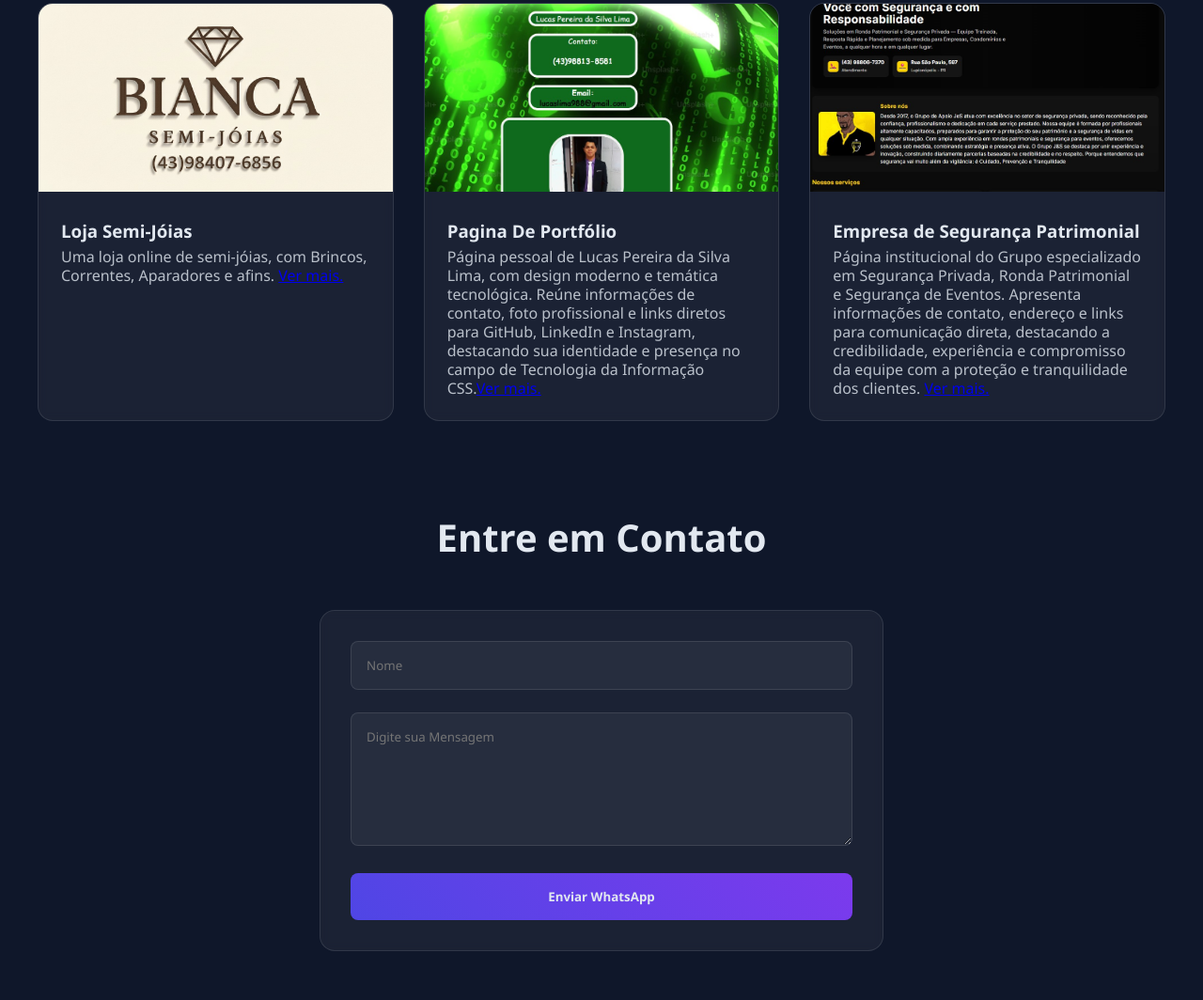
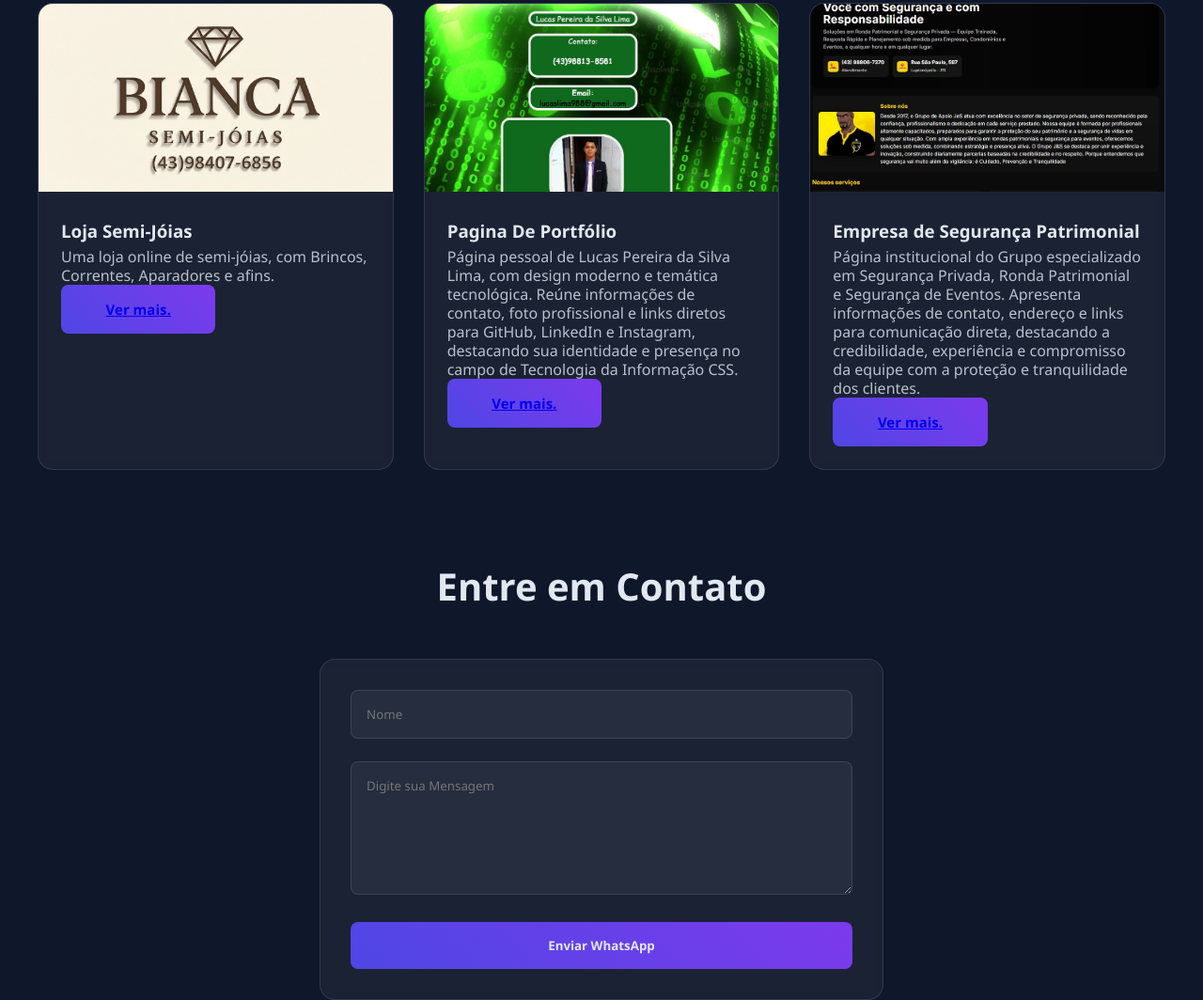
Before and after one commit to Limalima212324/portf-lio, a plain HTML site: page index.html in a window 1280 px wide. Shown: the part 1439-2503 px from the top of the page at 94% size. Before the commit the page ends 2451 px from the top, so only its background shows below. Drawn offline with Linux system fonts and the light colour scheme.

Commit message:
Atualização completa de todas as pastas e arquivos

```diff
--- a/index.html
+++ b/index.html
@@ -62,7 +62,7 @@
                 <div class="caixa-textos-projeto">
                     <h3 class="info-projetos">Loja Semi-Jóias</h3>
                     <p class="paragrafo-projetos">Uma loja online de semi-jóias, com Brincos, Correntes, Aparadores e
-                        afins. <a href="https://limalima212324.github.io/loja-j-ias/" target="_blankgit ">Ver mais.</a>
+                        afins. <button class="ver-mais"><a href="https://limalima212324.github.io/loja-j-ias/" target="_blankgit ">Ver mais.</a></button>
                     </p>
                 </div>
             </div>
@@ -74,7 +74,7 @@
                     <p class="paragrafo-projetos">Página pessoal de Lucas Pereira da Silva Lima, com design moderno e
                         temática tecnológica. Reúne informações de contato, foto profissional e links diretos para
                         GitHub, LinkedIn e Instagram, destacando sua identidade e presença no campo de Tecnologia da
-                        Informação CSS.<a href="https://lucaslimaads.netlify.app/" target="_blank">Ver mais.</a></p>
+                        Informação CSS. </p> <button class="ver-mais"><a href="https://lucaslimaads.netlify.app/" target="_blank">Ver mais.</a></button>
                 </div>
             </div>
 
@@ -85,7 +85,8 @@
                     <p class="paragrafo-projetos">Página institucional do Grupo especializado em Segurança
                         Privada, Ronda Patrimonial e Segurança de Eventos. Apresenta informações de contato, endereço e
                         links para comunicação direta, destacando a credibilidade, experiência e compromisso da equipe
-                        com a proteção e tranquilidade dos clientes. <a href="https://grupodeapoiojs.netlify.app/" target="_blank">Ver mais.</a></p>
+                        com a proteção e tranquilidade dos clientes.</p>
+                        <button class="ver-mais"><a href="https://grupodeapoiojs.netlify.app/" target="_blank">Ver mais.</a></button>
                 </div>
             </div>
         </div>
--- a/style.css
+++ b/style.css
@@ -349,3 +349,27 @@ h1 {
         transform: translateY(-20px);
     }
 }
+
+.ver-mais {
+    color: var(--claro); /* Cor do texto do botão */
+    background: linear-gradient(45deg, var(--primaria), var(--secundaria)); /* Fundo com gradiente */
+    padding: 1rem 2rem; /* Espaçamento interno do botão */
+    border: none; /* Remove a borda padrão */
+    border-radius: 8px; /* Borda arredondada */
+    cursor: pointer; /* Muda o cursor para indicar interatividade */
+    font-weight: bold; /* Peso da fonte */
+    width: 50%; /* Largura do botão */
+    transition: all 0.5s ease; /* Animação suave */
+    font-size: 15px;
+    text-decoration: none; /* Remove sublinhado sempre */
+}
+
+.ver-mais:hover {
+    text-decoration: none; /* Garante que não apareça no hover */
+    transform: translateY(-4px); /* Move o botão para cima */
+    box-shadow: 0 5px 15px rgba(79, 70, 229, 0.4); /* Sombra */
+}
+
+.ver-mais:hover a {
+    text-decoration: none;
+}
```
